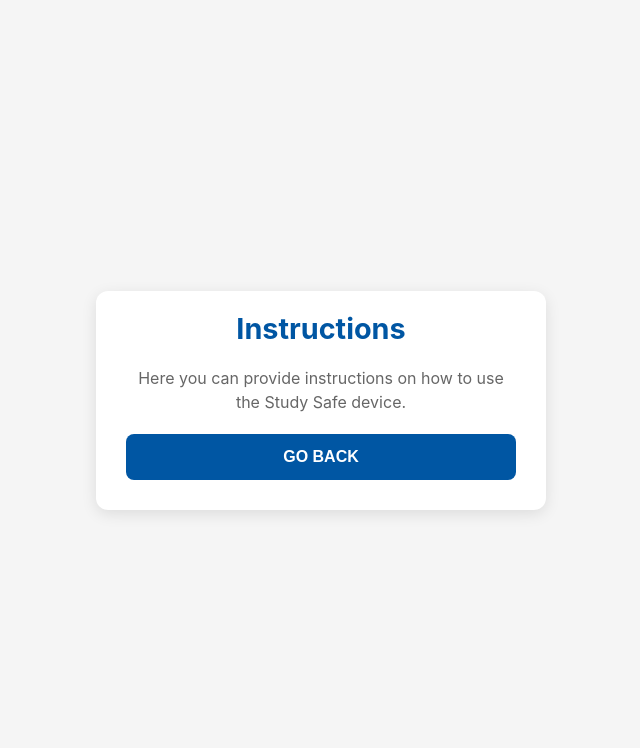
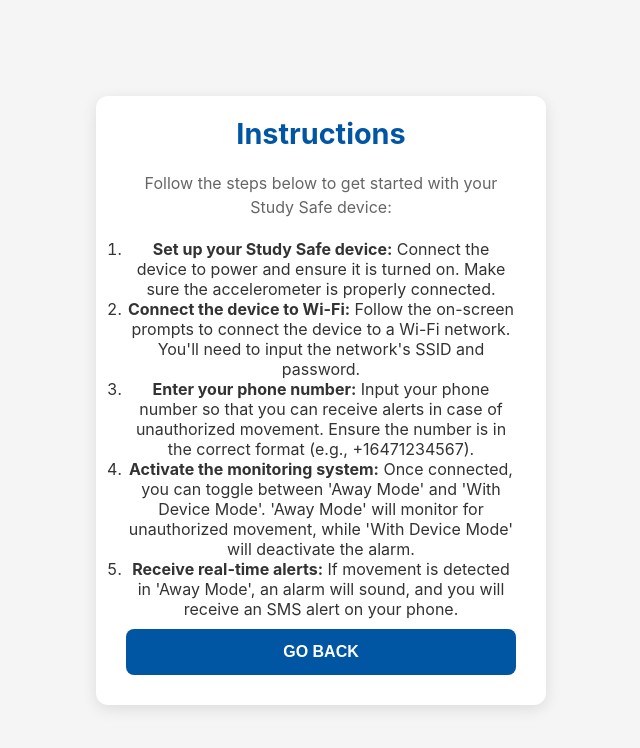
Before and after one commit to aaronk2005/Study-Safe-Device, a plain HTML site: page instructions.html in a window 1280 px wide. Shown: the whole page, without its empty margins (319-959 px from the left). Drawn offline with Linux system fonts and the light colour scheme.

Commit message:
Update instructions.html

```diff
--- a/instructions.html
+++ b/instructions.html
@@ -1,20 +1,48 @@
+<!-- instructions.html -->
 <!DOCTYPE html>
 <html lang="en">
+
 <head>
   <meta charset="UTF-8">
   <title>Study Safe - Instructions</title>
   <link rel="stylesheet" href="styles.css">
 </head>
+
 <body>
   <div class="container">
+    <!-- Main heading for instructions page -->
     <h1>Instructions</h1>
-    <p>Here you can provide instructions on how to use the Study Safe device.</p>
+
+    <!-- General instructions about how to use the Study Safe device -->
+    <p>Follow the steps below to get started with your Study Safe device:</p>
+
+    <ol>
+      <!-- Step 1: Set up the device -->
+      <li><strong>Set up your Study Safe device:</strong> Connect the device to power and ensure it is turned on. Make sure the accelerometer is properly connected.</li>
+
+      <!-- Step 2: Connect to Wi-Fi -->
+      <li><strong>Connect the device to Wi-Fi:</strong> Follow the on-screen prompts to connect the device to a Wi-Fi network. You'll need to input the network's SSID and password.</li>
+
+      <!-- Step 3: Enter phone number -->
+      <li><strong>Enter your phone number:</strong> Input your phone number so that you can receive alerts in case of unauthorized movement. Ensure the number is in the correct format (e.g., +16471234567).</li>
+
+      <!-- Step 4: Activate the system -->
+      <li><strong>Activate the monitoring system:</strong> Once connected, you can toggle between 'Away Mode' and 'With Device Mode'. 'Away Mode' will monitor for unauthorized movement, while 'With Device Mode' will deactivate the alarm.</li>
+
+      <!-- Step 5: Receive alerts -->
+      <li><strong>Receive real-time alerts:</strong> If movement is detected in 'Away Mode', an alarm will sound, and you will receive an SMS alert on your phone.</li>
+    </ol>
+
+    <!-- Button to go back to the previous page -->
     <button class="button" onclick="goBack()">Go Back</button>
   </div>
+
   <script>
+    // Function to navigate back to the previous page in the browser history
     function goBack() {
       window.history.back();
     }
   </script>
 </body>
+
 </html>
```
